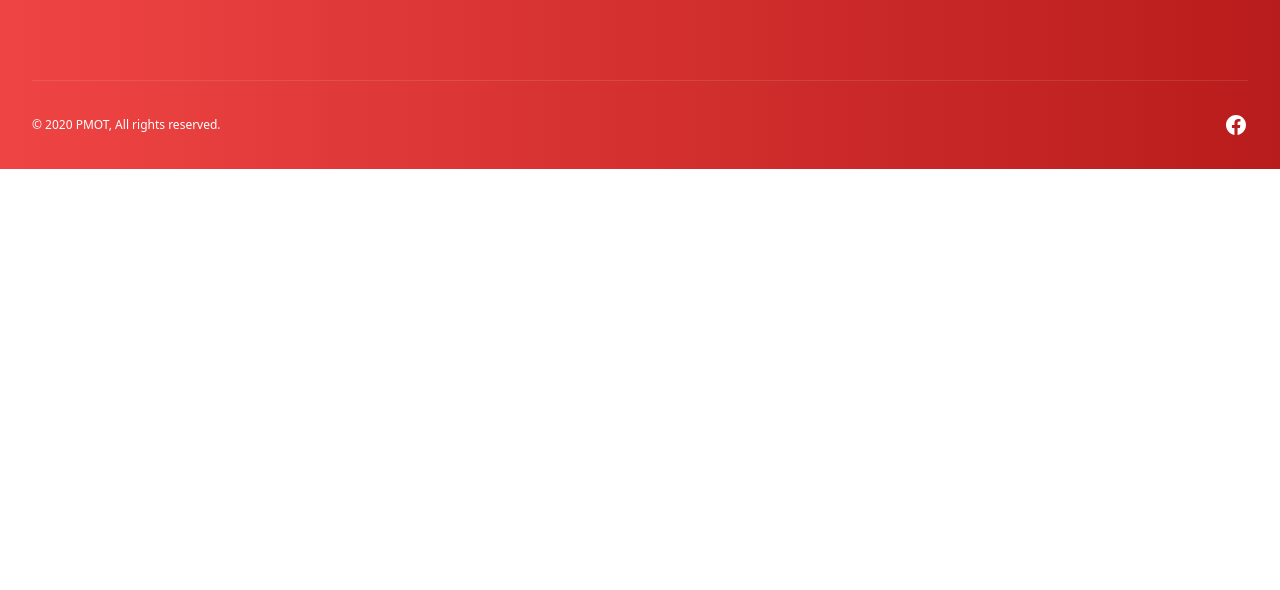
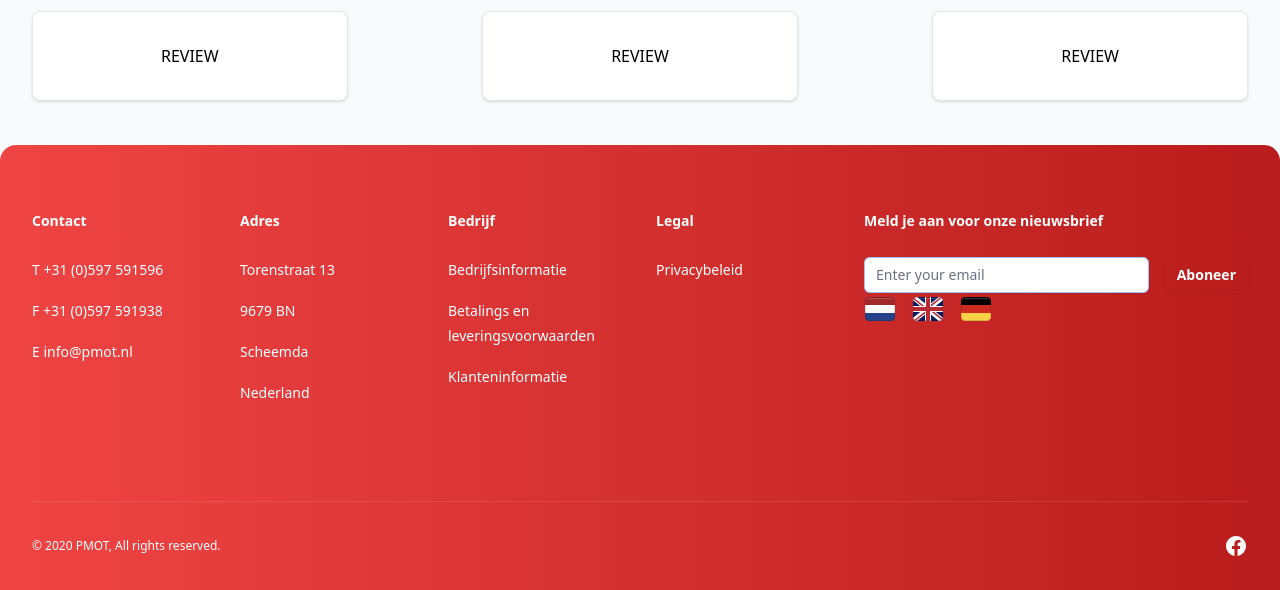
Before and after one commit to MilanNuis/Single-Page-application, a PHP site: page / in a window 1280 px wide. Shown: the part 1035-1625 px from the top of the page. Before the commit the page ends 1204 px from the top, so only its background shows below. Run offline with PHP 8.4, Linux system fonts and the light colour scheme; style sheets or scripts are compiled from the project's sources.

Commit message:
landing page

```diff
--- a/resources/views/home.view.php
+++ b/resources/views/home.view.php
@@ -1,15 +1,15 @@
-<div class="overflow-hidden bg-white py-32">
+<div class="overflow-hidden bg-gradient-to-r from-red-500 to-red-700 py-8 w-screen rounded-t-2xl">
     <div class="mx-auto max-w-7xl px-6 lg:flex lg:px-8">
         <div class="mx-auto grid max-w-2xl grid-cols-1 gap-x-12 gap-y-16 lg:mx-0 lg:min-w-full lg:max-w-none lg:flex-none lg:gap-y-8">
             <div class="lg:col-end-1 lg:w-full lg:max-w-lg lg:pb-8">
-                <h2 class="text-3xl font-bold tracking-tight text-gray-900 sm:text-4xl">PMOT</h2>
-                <p class="mt-6 text-xl leading-8 text-gray-700">De specialist voor uitdagende techniek materialen voor STEAM educatie en particuleren.</p>
-                <p class="mt-6 text-base leading-7 text-gray-600">PMOT is gespecialiseerd in wetenschap en techniek voor de basisschool en het voortgezet onderwijs. Hiervoor is een, speciaal voor het onderwijs uitgeselecteerd assortiment samengesteld, dat past binnen onderzoekend en ontwerpend leren. Gebaseerd op 30 jaar ervaring binnen dit leergebied..</p>
+                <h2 class="text-3xl font-bold tracking-tight text-white sm:text-4xl">PMOT</h2>
+                <p class="mt-6 text-xl leading-8 text-white">De specialist voor uitdagende techniek materialen voor STEAM educatie en particuleren.</p>
+                <p class="mt-6 text-base leading-7 text-white">PMOT is gespecialiseerd in wetenschap en techniek voor de basisschool en het voortgezet onderwijs. Hiervoor is een, speciaal voor het onderwijs uitgeselecteerd assortiment samengesteld, dat past binnen onderzoekend en ontwerpend leren. Gebaseerd op 30 jaar ervaring binnen dit leergebied..</p>
                 <div class="mt-10 flex">
                     <a href="#" class="rounded-md bg-red-500 px-3.5 py-2.5 text-sm font-semibold text-white shadow-sm hover:bg-red-400 focus-visible:outline focus-visible:outline-2 focus-visible:outline-offset-2 focus-visible:outline-indigo-600">Bekijk webshop <span aria-hidden="true">&rarr;</span></a>
                 </div>
             </div>
-            <div class="flex flex-wrap items-start justify-end gap-6 sm:gap-8 lg:contents">
+            <div class="flex flex-wrap items-start justify-end gap-6 sm:gap-8 lg:contents shadow">
                 <div class="w-0 flex-auto lg:ml-auto lg:w-auto lg:flex-none lg:self-end">
                     <img src="https://images.unsplash.com/photo-1670272502246-768d249768ca?ixlib=rb-4.0.3&ixid=MnwxMjA3fDB8MHxwaG90by1wYWdlfHx8fGVufDB8fHx8&auto=format&fit=crop&w=1152&q=80" alt="" class="aspect-[7/5] w-[37rem] max-w-none rounded-2xl bg-gray-50 object-cover">
                 </div>
@@ -17,3 +17,28 @@
         </div>
     </div>
 </div>
+<div class="bg-slate-50 mt-3 overflow-hidden py-8 w-screen">
+    <div class="mx-auto max-w-7xl px-6 lg:flex lg:px-8">
+        <div class="mx-auto grid max-w-2xl grid-cols-1 gap-x-12 gap-y-16 lg:mx-0 lg:min-w-full lg:max-w-none lg:flex-none lg:gap-y-8">
+            <div class="lg:col-end-1 lg:w-full lg:max-w-lg lg:pb-8">
+                <h2 class="text-3xl font-bold tracking-tight text-black sm:text-4xl">PMOT</h2>
+                <p class="mt-6 text-xl leading-8 text-black">De specialist voor uitdagende techniek materialen voor STEAM educatie en particuleren.</p>
+                <p class="mt-6 text-base leading-7 text-black">PMOT is gespecialiseerd in wetenschap en techniek voor de basisschool en het voortgezet onderwijs. Hiervoor is een, speciaal voor het onderwijs uitgeselecteerd assortiment samengesteld, dat past binnen onderzoekend en ontwerpend leren. Gebaseerd op 30 jaar ervaring binnen dit leergebied..</p>
+                <div class="mt-10 flex">
+                    <a href="#" class="rounded-md bg-red-500 px-3.5 py-2.5 text-sm font-semibold text-white shadow-sm hover:bg-red-400 focus-visible:outline focus-visible:outline-2 focus-visible:outline-offset-2 focus-visible:outline-indigo-600">Bekijk webshop <span aria-hidden="true">&rarr;</span></a>
+                </div>
+            </div>
+            <div class="flex flex-wrap items-start justify-end gap-6 sm:gap-8 lg:contents shadow">
+                <div class="w-0 flex-auto lg:ml-auto lg:w-auto lg:flex-none lg:self-end">
+                    <img src="https://images.unsplash.com/photo-1670272502246-768d249768ca?ixlib=rb-4.0.3&ixid=MnwxMjA3fDB8MHxwaG90by1wYWdlfHx8fGVufDB8fHx8&auto=format&fit=crop&w=1152&q=80" alt="" class="aspect-[7/5] w-[37rem] max-w-none rounded-2xl bg-gray-50 object-cover">
+                </div>
+            </div>
+        </div>
+    </div>
+
+    <div class="mx-auto max-w-7xl px-6 lg:flex lg:justify-between lg:px-8 pt-3 borders w-screen pb-3">
+        <div class="border rounded-lg px-32 py-8 bg-white shadow"><p>REVIEW</p></div>
+        <div class="border rounded-lg px-32 py-8 bg-white shadow"><p>REVIEW</p></div>
+        <div class="border rounded-lg px-32 py-8 bg-white shadow"><p>REVIEW</p></div>
+    </div>
+</div>
```
